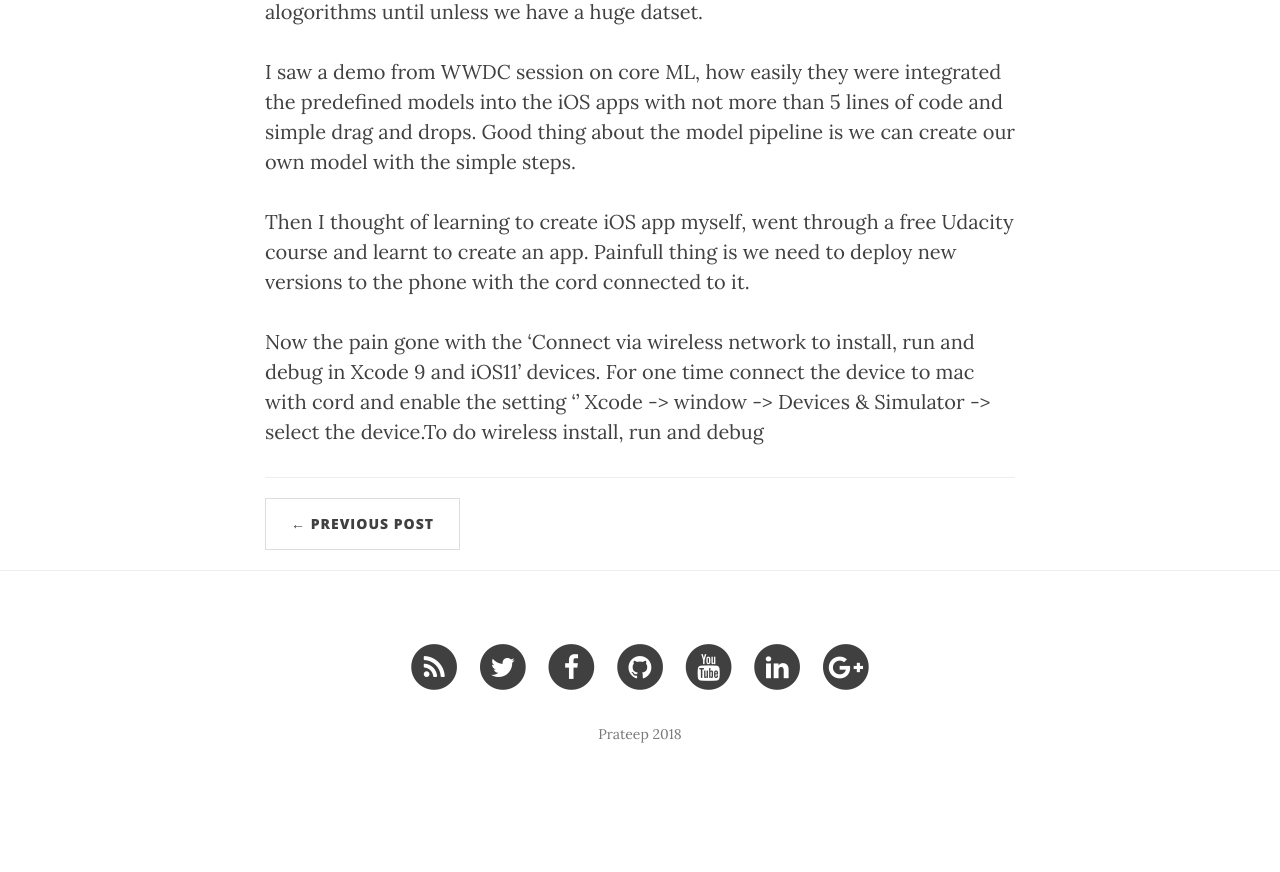
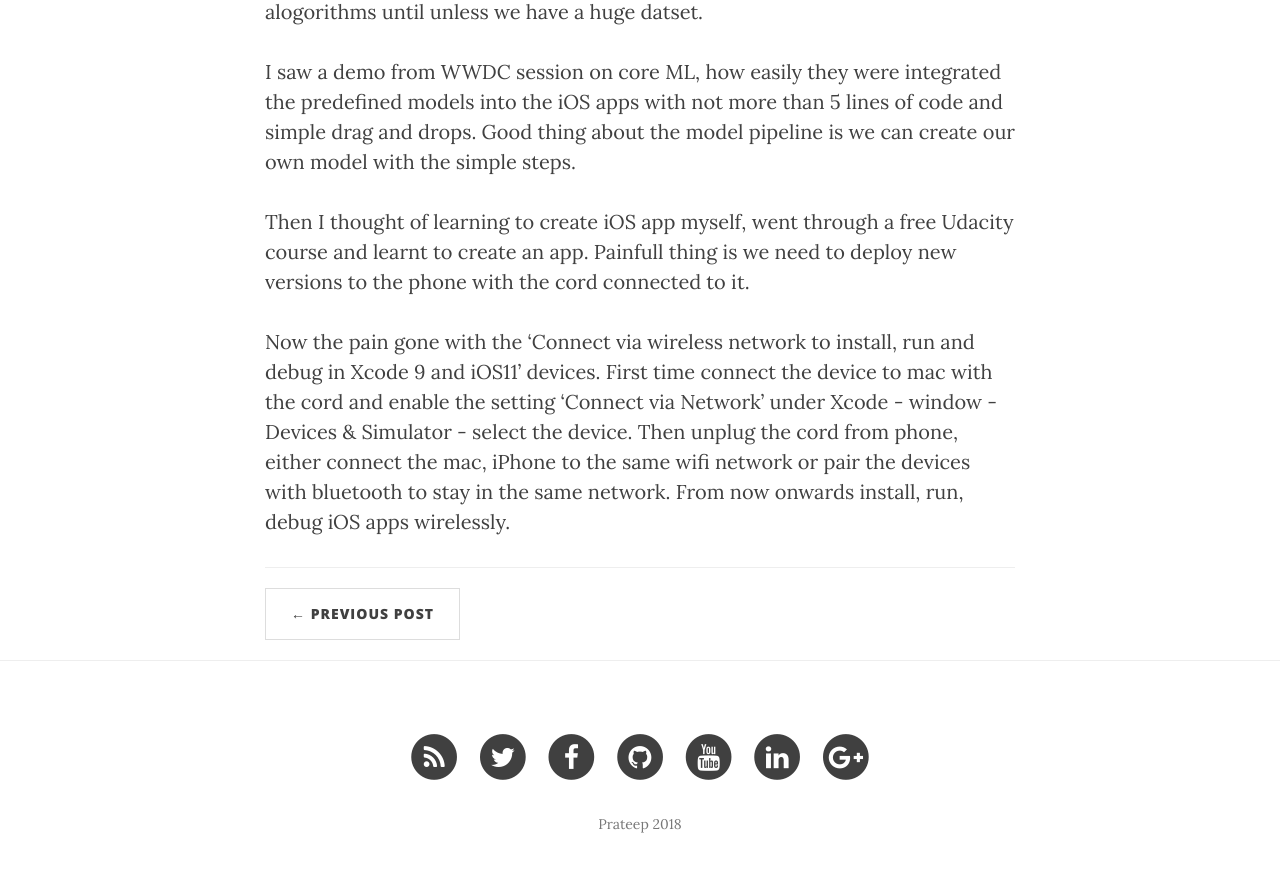
Before and after one commit to prateepgedupudi/prateepgedupudi.github.io, a Jekyll site: the page built from _posts/2018-02-23-cut-the-cord-to-install-run-and-debug-ios-apps-in-the-xcode-9-x.md, in a window 1280 px wide and 900 px high, scrolled down 773 px. Shown: the top 872 px of the window. Built offline with Jekyll 4.4.1, drawn with Linux system fonts in a browser that asks for light colours; nearby versions of some CDN libraries; a script that is not in the unit is left out; before the commit the page ends 1583 px from its top, so only the background shows below that.

Commit message:
Update Post “2018-02-23-cut-the-cord-to-install-run-and-debug-ios-apps-in-the-xcode-9-x”

```diff
--- a/_posts/2018-02-23-cut-the-cord-to-install-run-and-debug-ios-apps-in-the-xcode-9-x.md
+++ b/_posts/2018-02-23-cut-the-cord-to-install-run-and-debug-ios-apps-in-the-xcode-9-x.md
@@ -11,4 +11,4 @@ I saw a demo from WWDC session on core ML, how easily they were integrated the p
 
 Then I thought of learning to create iOS app myself, went through a free Udacity course and learnt to create an app. Painfull thing is we need to deploy  new versions to the phone with the cord connected to it.
 
-Now the pain gone with the 'Connect via wireless network  to install, run and debug in Xcode 9 and iOS11' devices. For one time connect the device to mac with cord and enable the setting '' Xcode -> window -> Devices & Simulator -> select the device.To do wireless install, run and debug
+Now the pain gone with the 'Connect via wireless network  to install, run and debug in Xcode 9 and iOS11' devices. First time connect the device to mac with the cord and enable the setting 'Connect via Network' under Xcode - window - Devices & Simulator - select the device. Then unplug the cord from phone, either connect the mac, iPhone to the same wifi network or pair the devices with bluetooth to stay in the same network. From now onwards install, run, debug iOS apps wirelessly.
```
